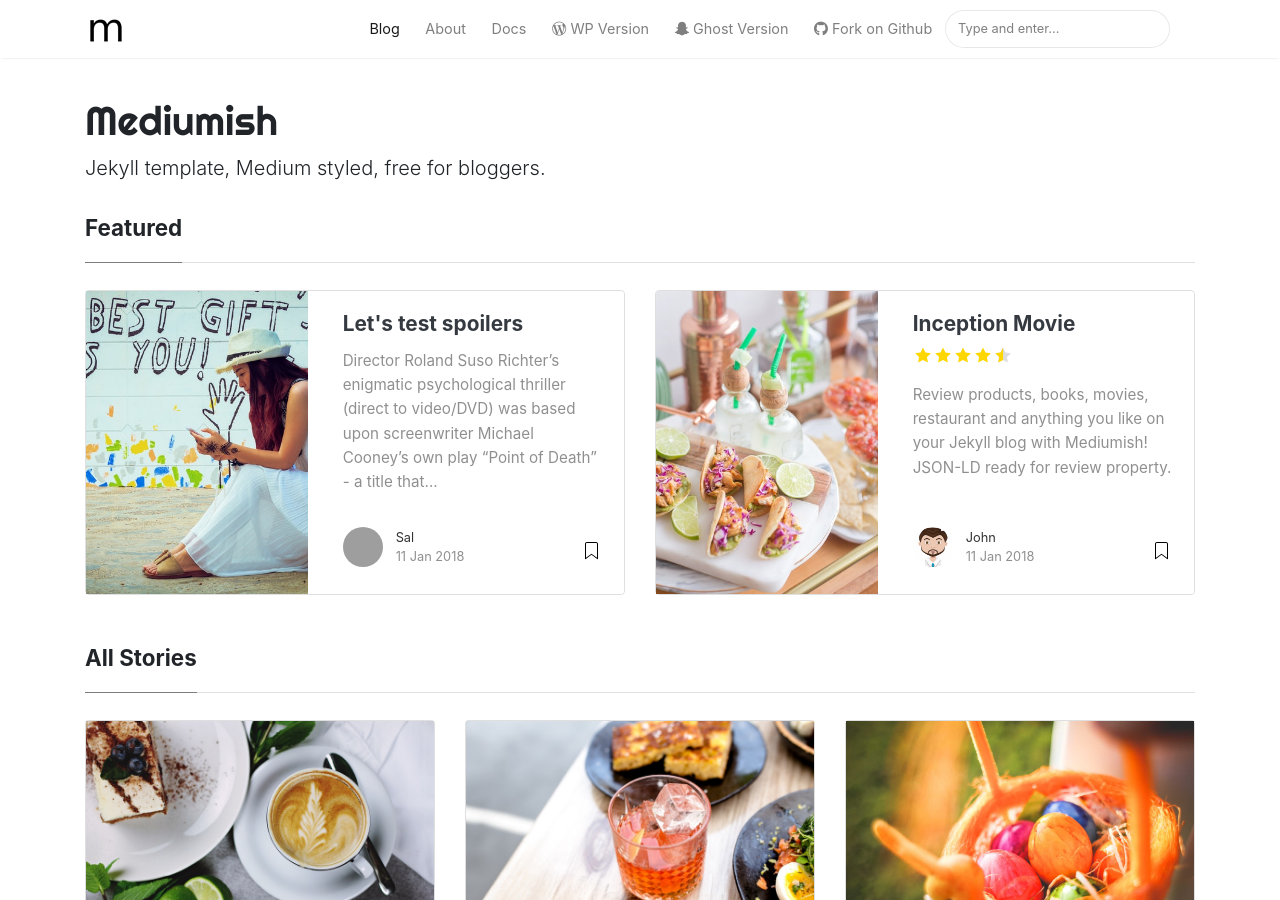
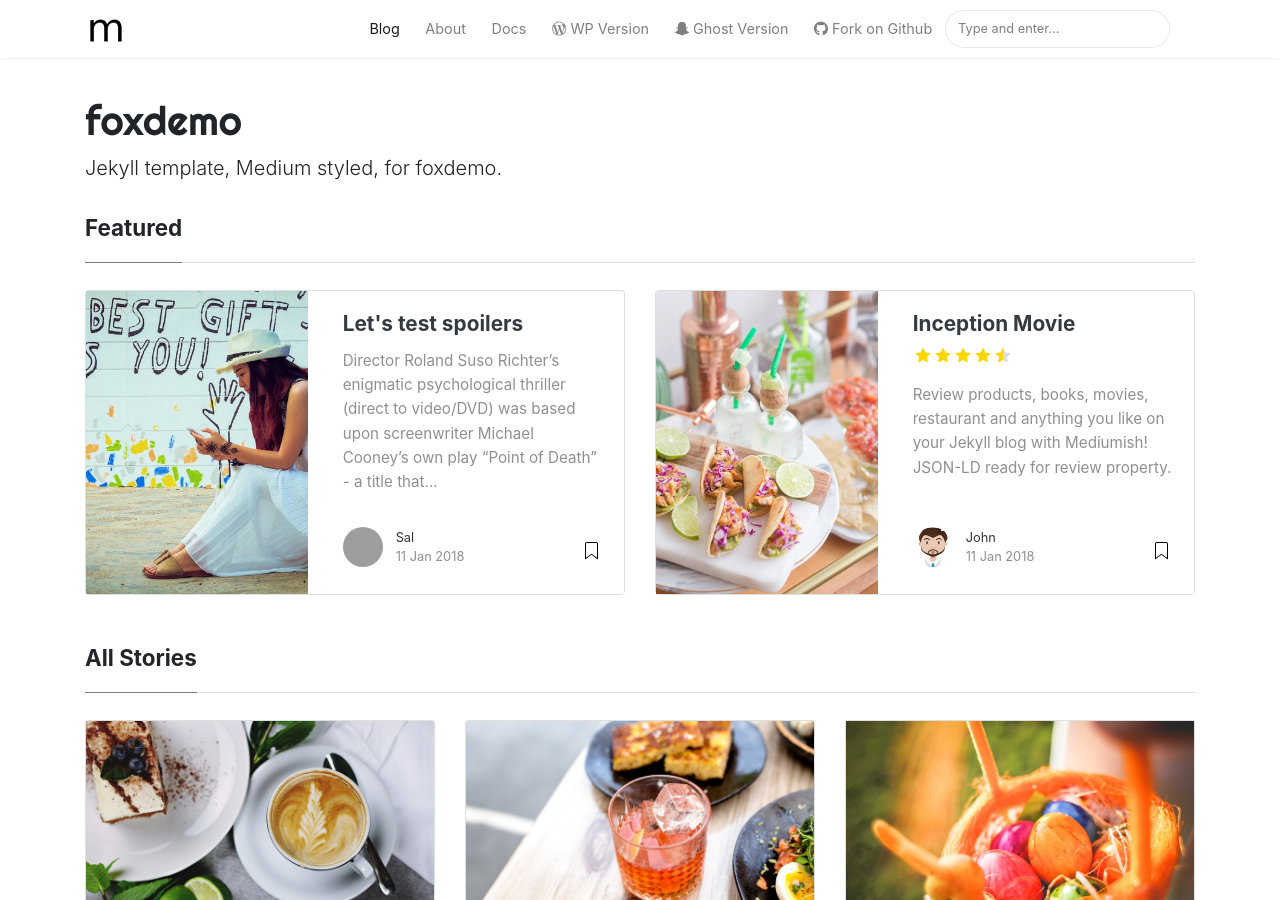
Before and after one commit to foxdemo/foxdemo.github.io, a Jekyll site: the page built from index.html, in a window 1280 px wide and 900 px high. Built offline with Jekyll 4.4.1, drawn with Linux system fonts in a browser that asks for light colours; nearby versions of some CDN libraries; the list of posts is cut into pages by our own code; some of the changed text lies outside the part shown; grey boxes are pictures that could not be loaded.

Commit message:
Update _config.yml

```diff
--- a/_config.yml
+++ b/_config.yml
@@ -1,13 +1,13 @@
 # Site
-name: "Mediumish"
-title: "Mediumish"
-description: "Jekyll template, Medium styled, free for bloggers."
+name: "foxdemo"
+title: "foxdemo"
+description: "Jekyll template, Medium styled, for foxdemo."
 logo: 'assets/images/logo.png'
 favicon: 'assets/images/logo.png'
 baseurl: ''
 google_analytics: ''
 disqus: ''
-mailchimp-list: 'https://wowthemes.us11.list-manage.com/subscribe/post?u=8aeb20a530e124561927d3bd8&amp;id=8c3d2d214b'
+mailchimp-list: ''
 include: ["_pages"]
 permalink: /:title/
 
```
